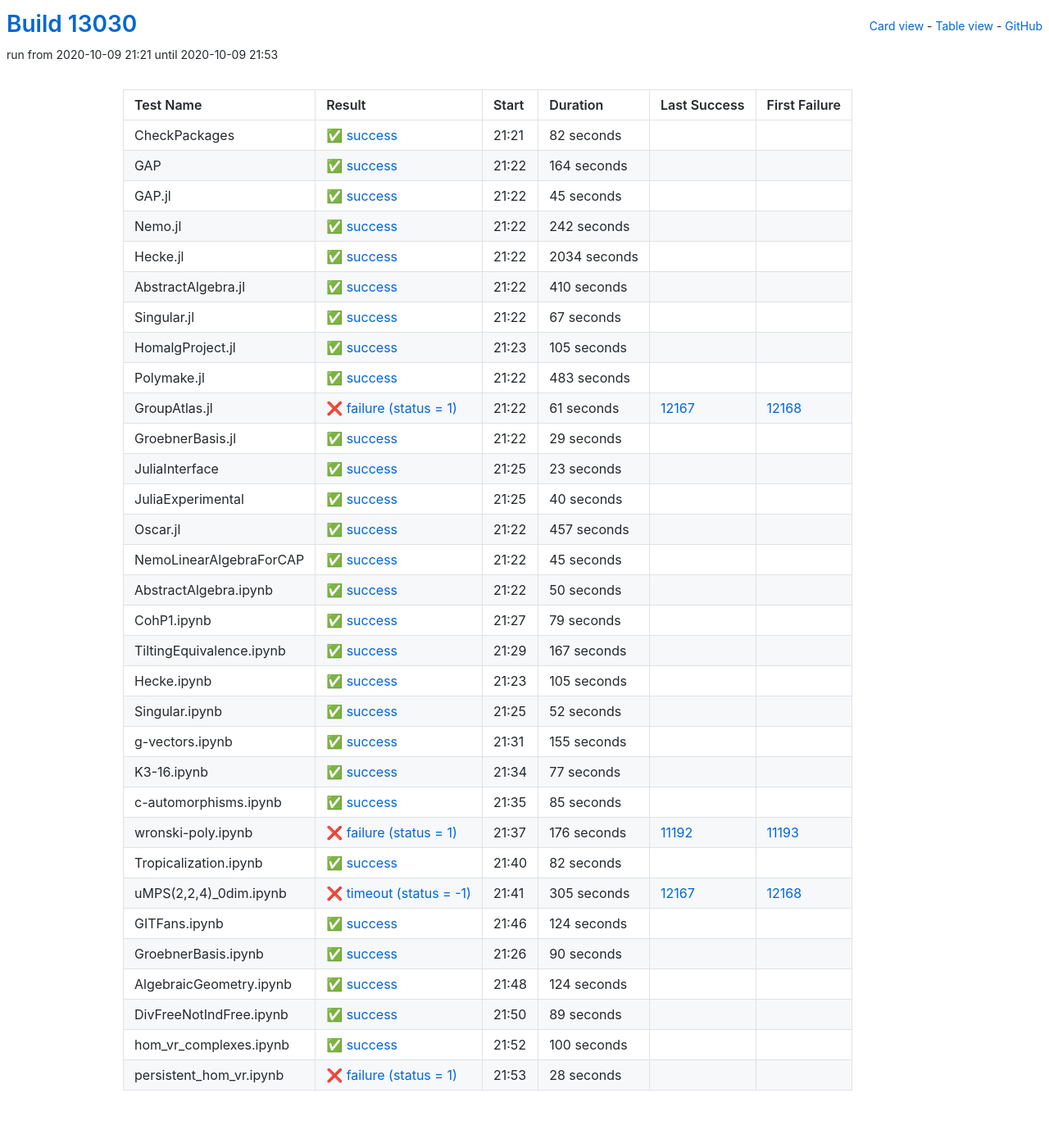
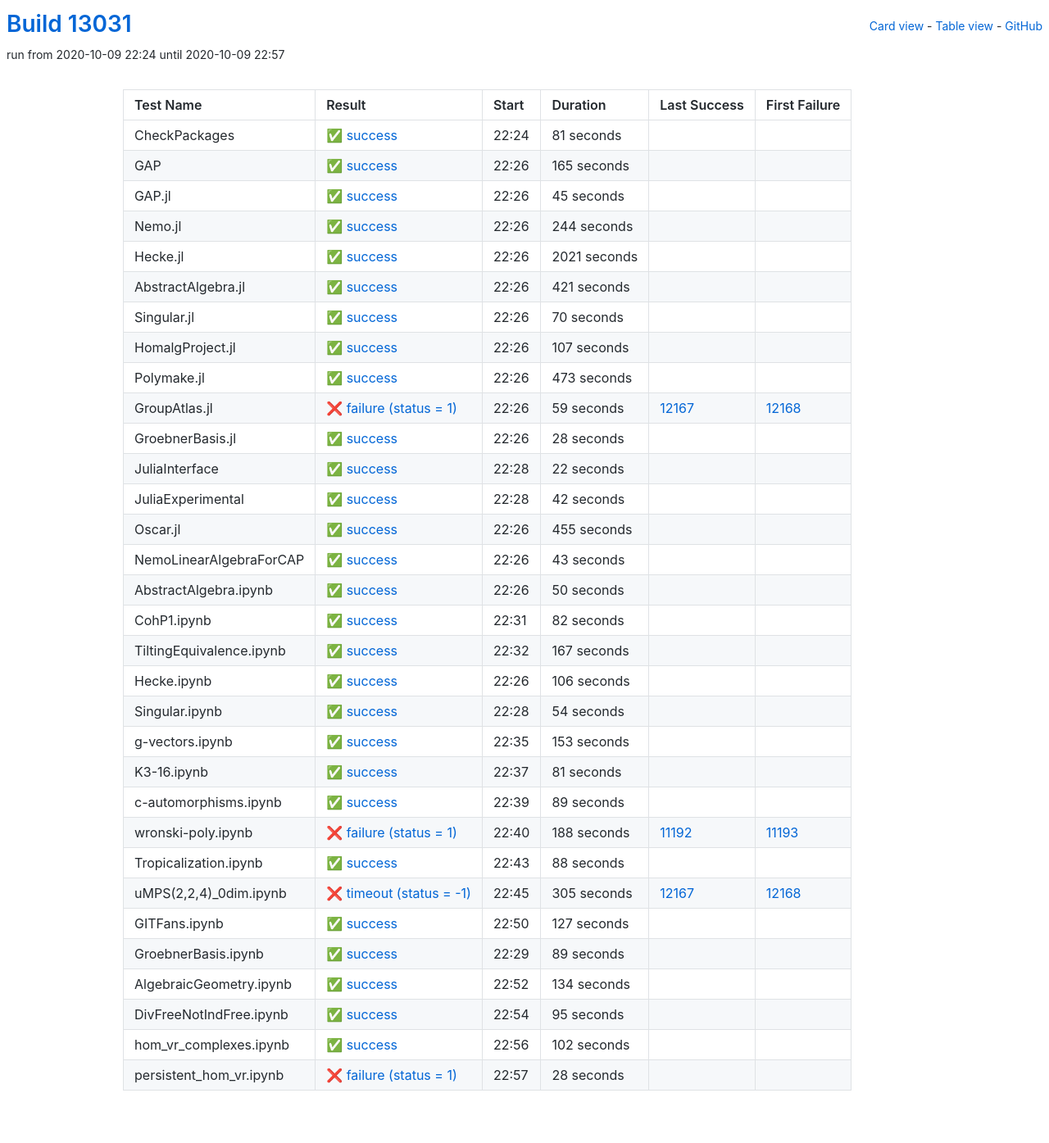
Before and after one commit to oscar-system/oscar-ci-status, a Jekyll site: the page built from table.html, in a window 1280 px wide. Shown: the whole page at 82% size. Built offline with Jekyll 4.4.1, drawn with Linux system fonts in a browser that asks for light colours.

Commit message:
Build #13031

```diff
--- a/_data/ci.yml
+++ b/_data/ci.yml
@@ -1,6 +1,6 @@
 ---
-build: 13030
-build_url: https://oscarci.mathematik.uni-kl.de/job/oscar/13030/
+build: 13031
+build_url: https://oscarci.mathematik.uni-kl.de/job/oscar/13031/
 job: oscar
 organization: oscar-system
 repo: oscar-ci-status
@@ -8,32 +8,32 @@
 tests:
 - name: CheckPackages
   id: checkpackages
-  log: https://oscarci.mathematik.uni-kl.de/job/oscar/13030/artifact/logs/build-13030/CheckPackages.log
-  start: 2020-10-09 21:21
+  log: https://oscarci.mathematik.uni-kl.de/job/oscar/13031/artifact/logs/build-13031/CheckPackages.log
+  start: 2020-10-09 22:24
   success: true
   exitcode: 0
   status: success
-  duration: 82
+  duration: 81
   last_success: false
   last_success_url:
   first_failure: false
   first_failure_url:
 - name: GAP
   id: gap
-  log: https://oscarci.mathematik.uni-kl.de/job/oscar/13030/artifact/logs/build-13030/GAP.log
-  start: 2020-10-09 21:22
+  log: https://oscarci.mathematik.uni-kl.de/job/oscar/13031/artifact/logs/build-13031/GAP.log
+  start: 2020-10-09 22:26
   success: true
   exitcode: 0
   status: success
-  duration: 164
+  duration: 165
   last_success: false
   last_success_url:
   first_failure: false
   first_failure_url:
 - name: GAP.jl
   id: gap-jl
-  log: https://oscarci.mathematik.uni-kl.de/job/oscar/13030/artifact/logs/build-13030/GAP.jl.log
-  start: 2020-10-09 21:22
+  log: https://oscarci.mathematik.uni-kl.de/job/oscar/13031/artifact/logs/build-13031/GAP.jl.log
+  start: 2020-10-09 22:26
   success: true
   exitcode: 0
   status: success
@@ -44,152 +44,152 @@
   first_failure_url:
 - name: Nemo.jl
   id: nemo-jl
-  log: https://oscarci.mathematik.uni-kl.de/job/oscar/13030/artifact/logs/build-13030/Nemo.jl.log
-  start: 2020-10-09 21:22
+  log: https://oscarci.mathematik.uni-kl.de/job/oscar/13031/artifact/logs/build-13031/Nemo.jl.log
+  start: 2020-10-09 22:26
   success: true
   exitcode: 0
   status: success
-  duration: 242
+  duration: 244
   last_success: false
   last_success_url:
   first_failure: false
   first_failure_url:
 - name: Hecke.jl
   id: hecke-jl
-  log: https://oscarci.mathematik.uni-kl.de/job/oscar/13030/artifact/logs/build-13030/Hecke.jl.log
-  start: 2020-10-09 21:22
+  log: https://oscarci.mathematik.uni-kl.de/job/oscar/13031/artifact/logs/build-13031/Hecke.jl.log
+  start: 2020-10-09 22:26
   success: true
   exitcode: 0
   status: success
-  duration: 2034
+  duration: 2021
   last_success: false
   last_success_url:
   first_failure: false
   first_failure_url:
 - name: AbstractAlgebra.jl
   id: abstractalgebra-jl
-  log: https://oscarci.mathematik.uni-kl.de/job/oscar/13030/artifact/logs/build-13030/AbstractAlgebra.jl.log
-  start: 2020-10-09 21:22
+  log: https://oscarci.mathematik.uni-kl.de/job/oscar/13031/artifact/logs/build-13031/AbstractAlgebra.jl.log
+  start: 2020-10-09 22:26
   success: true
   exitcode: 0
   status: success
-  duration: 410
+  duration: 421
   last_success: false
   last_success_url:
   first_failure: false
   first_failure_url:
 - name: Singular.jl
   id: singular-jl
-  log: https://oscarci.mathematik.uni-kl.de/job/oscar/13030/artifact/logs/build-13030/Singular.jl.log
-  start: 2020-10-09 21:22
+  log: https://oscarci.mathematik.uni-kl.de/job/oscar/13031/artifact/logs/build-13031/Singular.jl.log
+  start: 2020-10-09 22:26
   success: true
   exitcode: 0
   status: success
-  duration: 67
+  duration: 70
   last_success: false
   last_success_url:
   first_failure: false
   first_failure_url:
 - name: HomalgProject.jl
   id: homalgproject-jl
-  log: https://oscarci.mathematik.uni-kl.de/job/oscar/13030/artifact/logs/build-13030/HomalgProject.jl.log
-  start: 2020-10-09 21:23
+  log: https://oscarci.mathematik.uni-kl.de/job/oscar/13031/artifact/logs/build-13031/HomalgProject.jl.log
+  start: 2020-10-09 22:26
   success: true
   exitcode: 0
   status: success
-  duration: 105
+  duration: 107
   last_success: false
   last_success_url:
   first_failure: false
   first_failure_url:
 - name: Polymake.jl
   id: polymake-jl
-  log: https://oscarci.mathematik.uni-kl.de/job/oscar/13030/artifact/logs/build-13030/Polymake.jl.log
-  start: 2020-10-09 21:22
+  log: https://oscarci.mathematik.uni-kl.de/job/oscar/13031/artifact/logs/build-13031/Polymake.jl.log
+  start: 2020-10-09 22:26
   success: true
   exitcode: 0
   status: success
-  duration: 483
+  duration: 473
   last_success: false
   last_success_url:
   first_failure: false
   first_failure_url:
 - name: GroupAtlas.jl
   id: groupatlas-jl
-  log: https://oscarci.mathematik.uni-kl.de/job/oscar/13030/artifact/logs/build-13030/GroupAtlas.jl.log
-  start: 2020-10-09 21:22
+  log: https://oscarci.mathematik.uni-kl.de/job/oscar/13031/artifact/logs/build-13031/GroupAtlas.jl.log
+  start: 2020-10-09 22:26
   success: false
   exitcode: 1
   status: failure
-  duration: 61
+  duration: 59
   last_success: 12167
   last_success_url: https://oscarci.mathematik.uni-kl.de/job/oscar/12167/
   first_failure: 12168
   first_failure_url: https://oscarci.mathematik.uni-kl.de/job/oscar/12168/
 - name: GroebnerBasis.jl
   id: groebnerbasis-jl
-  log: https://oscarci.mathematik.uni-kl.de/job/oscar/13030/artifact/logs/build-13030/GroebnerBasis.jl.log
-  start: 2020-10-09 21:22
+  log: https://oscarci.mathematik.uni-kl.de/job/oscar/13031/artifact/logs/build-13031/GroebnerBasis.jl.log
+  start: 2020-10-09 22:26
   success: true
   exitcode: 0
   status: success
-  duration: 29
+  duration: 28
   last_success: false
   last_success_url:
   first_failure: false
   first_failure_url:
 - name: JuliaInterface
   id: juliainterface
-  log: https://oscarci.mathematik.uni-kl.de/job/oscar/13030/artifact/logs/build-13030/JuliaInterface.log
-  start: 2020-10-09 21:25
+  log: https://oscarci.mathematik.uni-kl.de/job/oscar/13031/artifact/logs/build-13031/JuliaInterface.log
+  start: 2020-10-09 22:28
   success: true
   exitcode: 0
   status: success
-  duration: 23
+  duration: 22
   last_success: false
   last_success_url:
   first_failure: false
   first_failure_url:
 - name: JuliaExperimental
   id: juliaexperimental
-  log: https://oscarci.mathematik.uni-kl.de/job/oscar/13030/artifact/logs/build-13030/JuliaExperimental.log
-  start: 2020-10-09 21:25
+  log: https://oscarci.mathematik.uni-kl.de/job/oscar/13031/artifact/logs/build-13031/JuliaExperimental.log
+  start: 2020-10-09 22:28
   success: true
   exitcode: 0
   status: success
-  duration: 40
+  duration: 42
   last_success: false
   last_success_url:
   first_failure: false
   first_failure_url:
 - name: Oscar.jl
   id: oscar-jl
-  log: https://oscarci.mathematik.uni-kl.de/job/oscar/13030/artifact/logs/build-13030/Oscar.jl.log
-  start: 2020-10-09 21:22
+  log: https://oscarci.mathematik.uni-kl.de/job/oscar/13031/artifact/logs/build-13031/Oscar.jl.log
+  start: 2020-10-09 22:26
   success: true
   exitcode: 0
   status: success
-  duration: 457
+  duration: 455
   last_success: false
   last_success_url:
   first_failure: false
   first_failure_url:
 - name: NemoLinearAlgebraForCAP
   id: nemolinearalgebraforcap
-  log: https://oscarci.mathematik.uni-kl.de/job/oscar/13030/artifact/logs/build-13030/NemoLinearAlgebraForCAP.log
-  start: 2020-10-09 21:22
+  log: https://oscarci.mathematik.uni-kl.de/job/oscar/13031/artifact/logs/build-13031/NemoLinearAlgebraForCAP.log
+  start: 2020-10-09 22:26
   success: true
   exitcode: 0
   status: success
-  duration: 45
+  duration: 43
   last_success: false
   last_success_url:
   first_failure: false
   first_failure_url:
 - name: AbstractAlgebra.ipynb
   id: abstractalgebra-ipynb
-  log: https://oscarci.mathematik.uni-kl.de/job/oscar/13030/artifact/logs/build-13030/AbstractAlgebra.ipynb.log
-  start: 2020-10-09 21:22
+  log: https://oscarci.mathematik.uni-kl.de/job/oscar/13031/artifact/logs/build-13031/AbstractAlgebra.ipynb.log
+  start: 2020-10-09 22:26
   success: true
   exitcode: 0
   status: success
@@ -200,20 +200,20 @@
   first_failure_url:
 - name: CohP1.ipynb
   id: cohp1-ipynb
-  log: https://oscarci.mathematik.uni-kl.de/job/oscar/13030/artifact/logs/build-13030/CohP1.ipynb.log
-  start: 2020-10-09 21:27
+  log: https://oscarci.mathematik.uni-kl.de/job/oscar/13031/artifact/logs/build-13031/CohP1.ipynb.log
+  start: 2020-10-09 22:31
   success: true
   exitcode: 0
   status: success
-  duration: 79
+  duration: 82
   last_success: false
   last_success_url:
   first_failure: false
   first_failure_url:
 - name: TiltingEquivalence.ipynb
   id: tiltingequivalence-ipynb
-  log: https://oscarci.mathematik.uni-kl.de/job/oscar/13030/artifact/logs/build-13030/TiltingEquivalence.ipynb.log
-  start: 2020-10-09 21:29
+  log: https://oscarci.mathematik.uni-kl.de/job/oscar/13031/artifact/logs/build-13031/TiltingEquivalence.ipynb.log
+  start: 2020-10-09 22:32
   success: true
   exitcode: 0
   status: success
@@ -224,92 +224,92 @@
   first_failure_url:
 - name: Hecke.ipynb
   id: hecke-ipynb
-  log: https://oscarci.mathematik.uni-kl.de/job/oscar/13030/artifact/logs/build-13030/Hecke.ipynb.log
-  start: 2020-10-09 21:23
+  log: https://oscarci.mathematik.uni-kl.de/job/oscar/13031/artifact/logs/build-13031/Hecke.ipynb.log
+  start: 2020-10-09 22:26
   success: true
   exitcode: 0
   status: success
-  duration: 105
+  duration: 106
   last_success: false
   last_success_url:
   first_failure: false
   first_failure_url:
 - name: Singular.ipynb
   id: singular-ipynb
-  log: https://oscarci.mathematik.uni-kl.de/job/oscar/13030/artifact/logs/build-13030/Singular.ipynb.log
-  start: 2020-10-09 21:25
+  log: https://oscarci.mathematik.uni-kl.de/job/oscar/13031/artifact/logs/build-13031/Singular.ipynb.log
+  start: 2020-10-09 22:28
   success: true
   exitcode: 0
   status: success
-  duration: 52
+  duration: 54
   last_success: false
   last_success_url:
   first_failure: false
   first_failure_url:
 - name: g-vectors.ipynb
   id: g-vectors-ipynb
-  log: https://oscarci.mathematik.uni-kl.de/job/oscar/13030/artifact/logs/build-13030/g-vectors.ipynb.log
-  start: 2020-10-09 21:31
+  log: https://oscarci.mathematik.uni-kl.de/job/oscar/13031/artifact/logs/build-13031/g-vectors.ipynb.log
+  start: 2020-10-09 22:35
   success: true
   exitcode: 0
   status: success
-  duration: 155
+  duration: 153
   last_success: false
   last_success_url:
   first_failure: false
   first_failure_url:
 - name: K3-16.ipynb
   id: k3-16-ipynb
-  log: https://oscarci.mathematik.uni-kl.de/job/oscar/13030/artifact/logs/build-13030/K3-16.ipynb.log
-  start: 2020-10-09 21:34
+  log: https://oscarci.mathematik.uni-kl.de/job/oscar/13031/artifact/logs/build-13031/K3-16.ipynb.log
+  start: 2020-10-09 22:37
   success: true
   exitcode: 0
   status: success
-  duration: 77
+  duration: 81
   last_success: false
   last_success_url:
   first_failure: false
   first_failure_url:
 - name: c-automorphisms.ipynb
   id: c-automorphisms-ipynb
-  log: https://oscarci.mathematik.uni-kl.de/job/oscar/13030/artifact/logs/build-13030/c-automorphisms.ipynb.log
-  start: 2020-10-09 21:35
+  log: https://oscarci.mathematik.uni-kl.de/job/oscar/13031/artifact/logs/build-13031/c-automorphisms.ipynb.log
+  start: 2020-10-09 22:39
   success: true
   exitcode: 0
   status: success
-  duration: 85
+  duration: 89
   last_success: false
   last_success_url:
   first_failure: false
   first_failure_url:
 - name: wronski-poly.ipynb
   id: wronski-poly-ipynb
-  log: https://oscarci.mathematik.uni-kl.de/job/oscar/13030/artifact/logs/build-13030/wronski-poly.ipynb.log
-  start: 2020-10-09 21:37
+  log: https://oscarci.mathematik.uni-kl.de/job/oscar/13031/artifact/logs/build-13031/wronski-poly.ipynb.log
+  start: 2020-10-09 22:40
   success: false
   exitcode: 1
   status: failure
-  duration: 176
+  duration: 188
   last_success: 11192
   last_success_url: https://oscarci.mathematik.uni-kl.de/job/oscar/11192/
   first_failure: 11193
   first_failure_url: https://oscarci.mathematik.uni-kl.de/job/oscar/11193/
 - name: Tropicalization.ipynb
   id: tropicalization-ipynb
-  log: https://oscarci.mathematik.uni-kl.de/job/oscar/13030/artifact/logs/build-13030/Tropicalization.ipynb.log
-  start: 2020-10-09 21:40
+  log: https://oscarci.mathematik.uni-kl.de/job/oscar/13031/artifact/logs/build-13031/Tropicalization.ipynb.log
+  start: 2020-10-09 22:43
   success: true
   exitcode: 0
   status: success
-  duration: 82
+  duration: 88
   last_success: false
   last_success_url:
   first_failure: false
   first_failure_url:
 - name: uMPS(2,2,4)_0dim.ipynb
   id: umps-2-2-4-0dim-ipynb
-  log: https://oscarci.mathematik.uni-kl.de/job/oscar/13030/artifact/logs/build-13030/uMPS-2-2-4-_0dim.ipynb.log
-  start: 2020-10-09 21:41
+  log: https://oscarci.mathematik.uni-kl.de/job/oscar/13031/artifact/logs/build-13031/uMPS-2-2-4-_0dim.ipynb.log
+  start: 2020-10-09 22:45
   success: false
   exitcode: -1
   status: timeout
@@ -320,44 +320,20 @@
   first_failure_url: https://oscarci.mathematik.uni-kl.de/job/oscar/12168/
 - name: GITFans.ipynb
   id: gitfans-ipynb
-  log: https://oscarci.mathematik.uni-kl.de/job/oscar/13030/artifact/logs/build-13030/GITFans.ipynb.log
-  start: 2020-10-09 21:46
+  log: https://oscarci.mathematik.uni-kl.de/job/oscar/13031/artifact/logs/build-13031/GITFans.ipynb.log
+  start: 2020-10-09 22:50
   success: true
   exitcode: 0
   status: success
-  duration: 124
+  duration: 127
   last_success: false
   last_success_url:
   first_failure: false
   first_failure_url:
 - name: GroebnerBasis.ipynb
   id: groebnerbasis-ipynb
-  log: https://oscarci.mathematik.uni-kl.de/job/oscar/13030/artifact/logs/build-13030/GroebnerBasis.ipynb.log
-  start: 2020-10-09 21:26
-  success: true
-  exitcode: 0
-  status: success
-  duration: 90
-  last_success: false
-  last_success_url:
-  first_failure: false
-  first_failure_url:
-- name: AlgebraicGeometry.ipynb
-  id: algebraicgeometry-ipynb
-  log: https://oscarci.mathematik.uni-kl.de/job/oscar/13030/artifact/logs/build-13030/AlgebraicGeometry.ipynb.log
-  start: 2020-10-09 21:48
-  success: true
-  exitcode: 0
-  status: success
-  duration: 124
-  last_success: false
-  last_success_url:
-  first_failure: false
-  first_failure_url:
-- name: DivFreeNotIndFree.ipynb
-  id: divfreenotindfree-ipynb
-  log: https://oscarci.mathematik.uni-kl.de/job/oscar/13030/artifact/logs/build-13030/DivFreeNotIndFree.ipynb.log
-  start: 2020-10-09 21:50
+  log: https://oscarci.mathematik.uni-kl.de/job/oscar/13031/artifact/logs/build-13031/GroebnerBasis.ipynb.log
+  start: 2020-10-09 22:29
   success: true
   exitcode: 0
   status: success
@@ -366,22 +342,46 @@
   last_success_url:
   first_failure: false
   first_failure_url:
-- name: hom_vr_complexes.ipynb
-  id: hom-vr-complexes-ipynb
-  log: https://oscarci.mathematik.uni-kl.de/job/oscar/13030/artifact/logs/build-13030/hom_vr_complexes.ipynb.log
-  start: 2020-10-09 21:52
+- name: AlgebraicGeometry.ipynb
+  id: algebraicgeometry-ipynb
+  log: https://oscarci.mathematik.uni-kl.de/job/oscar/13031/artifact/logs/build-13031/AlgebraicGeometry.ipynb.log
+  start: 2020-10-09 22:52
   success: true
   exitcode: 0
   status: success
-  duration: 100
+  duration: 134
+  last_success: false
+  last_success_url:
+  first_failure: false
+  first_failure_url:
+- name: DivFreeNotIndFree.ipynb
+  id: divfreenotindfree-ipynb
+  log: https://oscarci.mathematik.uni-kl.de/job/oscar/13031/artifact/logs/build-13031/DivFreeNotIndFree.ipynb.log
+  start: 2020-10-09 22:54
+  success: true
+  exitcode: 0
+  status: success
+  duration: 95
+  last_success: false
+  last_success_url:
+  first_failure: false
+  first_failure_url:
+- name: hom_vr_complexes.ipynb
+  id: hom-vr-complexes-ipynb
+  log: https://oscarci.mathematik.uni-kl.de/job/oscar/13031/artifact/logs/build-13031/hom_vr_complexes.ipynb.log
+  start: 2020-10-09 22:56
+  success: true
+  exitcode: 0
+  status: success
+  duration: 102
   last_success: false
   last_success_url:
   first_failure: false
   first_failure_url:
 - name: persistent_hom_vr.ipynb
   id: persistent-hom-vr-ipynb
-  log: https://oscarci.mathematik.uni-kl.de/job/oscar/13030/artifact/logs/build-13030/persistent_hom_vr.ipynb.log
-  start: 2020-10-09 21:53
+  log: https://oscarci.mathematik.uni-kl.de/job/oscar/13031/artifact/logs/build-13031/persistent_hom_vr.ipynb.log
+  start: 2020-10-09 22:57
   success: false
   exitcode: 1
   status: failure
```
Also changed, not shown: README.md.
